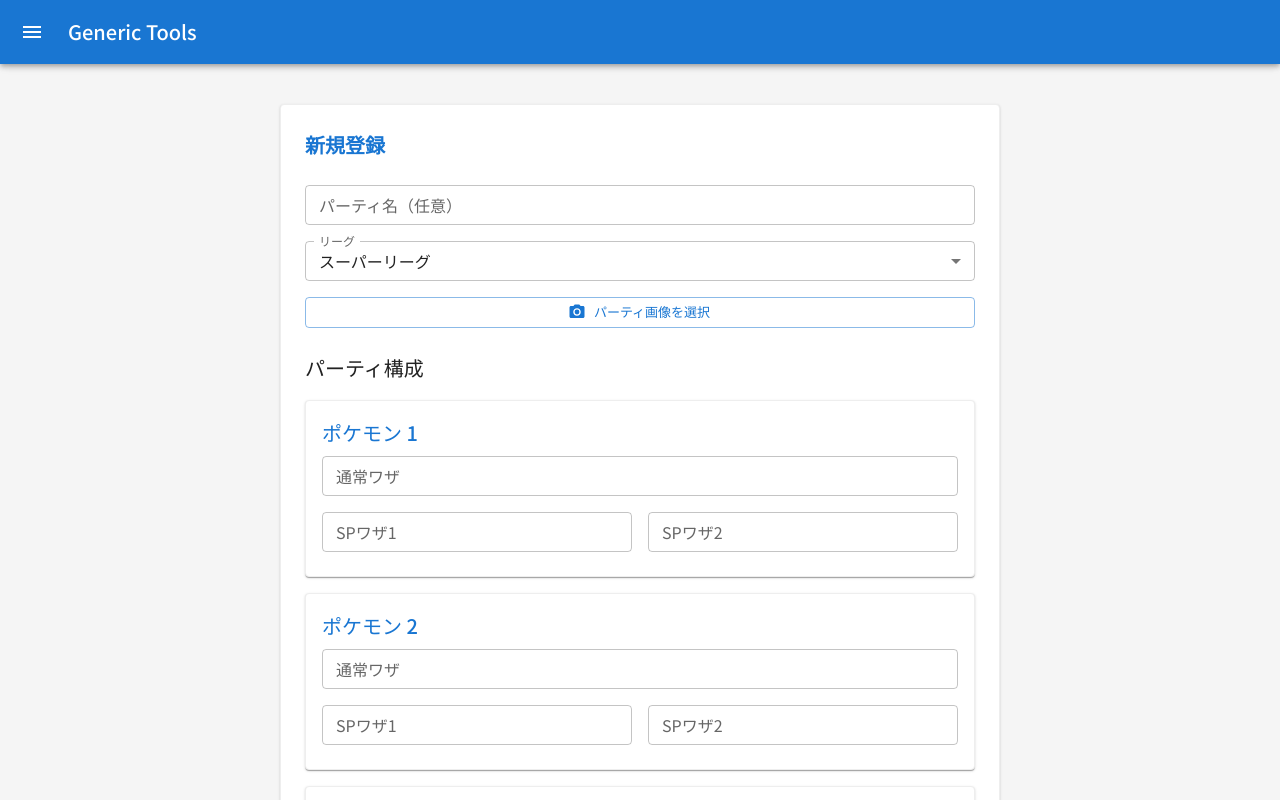
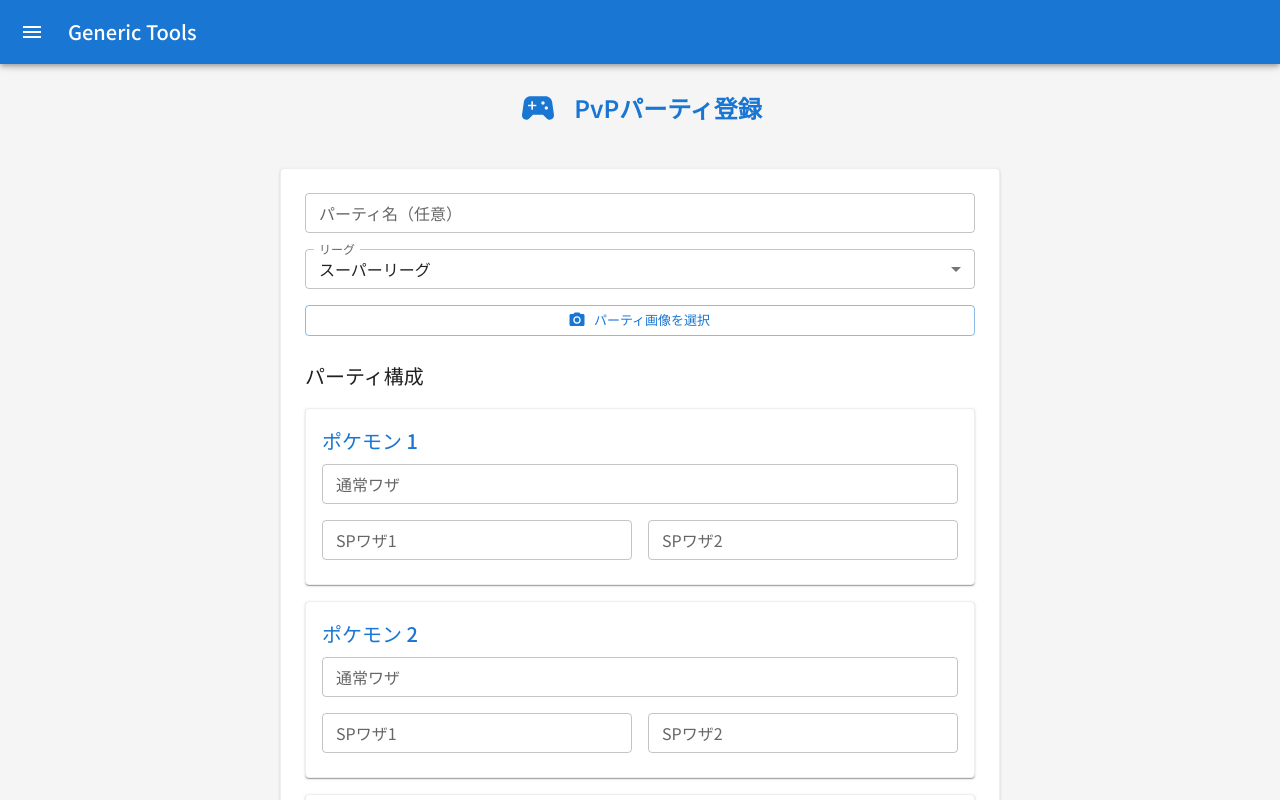
Before and after one commit to kachoriso/generic-tool, a React (Vite) app: page /parties/new in a window 1280 px wide. Shown: the top 800 px of the page. Built offline with nearby package versions, Linux system fonts and the light colour scheme.

Commit message:
Unify all page titles with consistent format and styling

```diff
--- a/src/components/HomePage.tsx
+++ b/src/components/HomePage.tsx
@@ -1,6 +1,6 @@
 import React from 'react';
 import { Container, Typography, Box, Card, CardContent, CardActions, Button } from '@mui/material';
-import { Assignment as TodoIcon, SportsEsports as PvpIcon, Calculate as CalcIcon } from '@mui/icons-material';
+import { Assignment as TodoIcon, SportsEsports as PvpIcon, Calculate as CalcIcon, Home as HomeIcon } from '@mui/icons-material';
 
 export default function HomePage() {
   const handleNavigation = (path: string) => {
@@ -9,18 +9,17 @@ export default function HomePage() {
 
   return (
     <Container maxWidth="md" sx={{ mt: 4, mb: 4 }}>
-      <Typography
-        variant="h3"
-        component="h1"
-        gutterBottom
-        align="center"
-        sx={{
-          mb: 4,
-          fontSize: { xs: '1.8rem', sm: '2.5rem', md: '3rem' }
-        }}
-      >
-        Generic Tools
-      </Typography>
+      {/* ページタイトル */}
+      <Box sx={{ display: 'flex', alignItems: 'center', gap: 2, mb: 3, justifyContent: 'center' }}>
+        <HomeIcon sx={{ fontSize: { xs: 32, sm: 40 }, color: 'primary.main' }} />
+        <Typography
+          variant="h5"
+          component="h1"
+          sx={{ fontWeight: 600, color: 'primary.main', textAlign: 'center' }}
+        >
+          Generic Tools
+        </Typography>
+      </Box>
 
       <Typography variant="h6" component="p" align="center" color="text.secondary" sx={{ mb: 6 }}>
         使用する機能を選択してください
--- a/src/components/Navigation.tsx
+++ b/src/components/Navigation.tsx
@@ -44,7 +44,7 @@ export const Navigation: React.FC<NavigationProps> = ({ currentPath = '/' }) =>
     { label: 'TODOリスト', path: '/todos', icon: <TodoIcon /> },
     { divider: true },
     { label: 'パーティ一覧', path: '/parties', icon: <ListIcon /> },
-    { label: '新規パーティ作成', path: '/parties/new', icon: <AddIcon /> },
+    { label: 'PvPパーティ登録', path: '/parties/new', icon: <AddIcon /> },
     { divider: true },
     { label: '価格計算機', path: '/calculator', icon: <CalcIcon /> },
   ];
--- a/src/components/PartyList.tsx
+++ b/src/components/PartyList.tsx
@@ -26,6 +26,7 @@ import {
   Edit as EditIcon,
   Delete as DeleteIcon,
   Visibility as ViewIcon,
+  List as ListIcon,
 } from '@mui/icons-material';
 import { PartyApiClient, useApiState } from '../lib/api';
 import type { PvpParty, League } from '../types/database';
@@ -149,13 +150,21 @@ export default function PartyList({
 
   return (
     <Box sx={{ maxWidth: 1200, margin: '0 auto', padding: 3 }}>
-      {/* ヘッダー */}
-      <Box sx={{ display: 'flex', justifyContent: 'space-between', alignItems: 'center', mb: 3 }}>
-        <Typography variant="h4" component="h1" sx={{ fontWeight: 'bold' }}>
-          🎮 PvPパーティ一覧
+      {/* ページタイトル */}
+      <Box sx={{ display: 'flex', alignItems: 'center', gap: 2, mb: 3, justifyContent: 'center' }}>
+        <ListIcon sx={{ fontSize: { xs: 32, sm: 40 }, color: 'primary.main' }} />
+        <Typography
+          variant="h5"
+          component="h1"
+          sx={{ fontWeight: 600, color: 'primary.main', textAlign: 'center' }}
+        >
+          PvPパーティ一覧
         </Typography>
+      </Box>
 
-        {onNavigateToForm && (
+      {/* 新規作成ボタン */}
+      {onNavigateToForm && (
+        <Box sx={{ display: 'flex', justifyContent: 'center', mb: 3 }}>
           <Button
             variant="contained"
             startIcon={<AddIcon />}
@@ -164,8 +173,8 @@ export default function PartyList({
           >
             新しいパーティを作成
           </Button>
-        )}
-      </Box>
+        </Box>
+      )}
 
       {/* フィルター */}
       <Card sx={{ mb: 3 }}>
--- a/src/components/PvpPartyRegistration.tsx
+++ b/src/components/PvpPartyRegistration.tsx
@@ -776,19 +776,7 @@ export const PvpPartyRegistration: React.FC<PvpPartyRegistrationProps> = ({ part
   return (
     <Box sx={{ p: { xs: 1, sm: 2 }, maxWidth: 800, mx: 'auto' }}>
       <Paper elevation={1} sx={{ p: { xs: 2, sm: 3 }, border: '1px solid', borderColor: 'grey.200' }}>
-        <Typography
-          variant="h6"
-          gutterBottom
-          color="primary"
-          sx={{
-            fontWeight: 600,
-            fontSize: { xs: '1.1rem', sm: '1.25rem' }
-          }}
-        >
-          {party ? '編集' : '新規登録'}
-        </Typography>
-
-        <Box component="form" onSubmit={handleSubmit} sx={{ mt: 3 }}>
+        <Box component="form" onSubmit={handleSubmit} sx={{ mt: 0 }}>
           {/* 基本情報 */}
           <Stack spacing={2} sx={{ mb: 3 }}>
             <TextField
--- a/src/components/PvpPartyRegistrationWithApi.tsx
+++ b/src/components/PvpPartyRegistrationWithApi.tsx
@@ -11,7 +11,7 @@ import {
   DialogActions,
   Button,
 } from '@mui/material';
-import { CheckCircle, List as ListIcon } from '@mui/icons-material';
+import { CheckCircle, List as ListIcon, SportsEsports } from '@mui/icons-material';
 import { PvpPartyRegistration } from './PvpPartyRegistration';
 import { PartyApiClient, useApiState, handleApiError } from '../lib/api';
 import { convertFormToDbInput, convertDbToForm, validatePartyInput, getSuccessMessage, getErrorMessage } from '../utils/partyDataAdapter';
@@ -156,6 +156,18 @@ export const PvpPartyRegistrationWithApi: React.FC<PvpPartyRegistrationWithApiPr
 
   return (
     <Box sx={{ maxWidth: 800, margin: '0 auto', padding: { xs: 1, sm: 3 } }}>
+      {/* ページタイトル */}
+      <Box sx={{ display: 'flex', alignItems: 'center', gap: 2, mb: 3, justifyContent: 'center' }}>
+        <SportsEsports sx={{ fontSize: { xs: 32, sm: 40 }, color: 'primary.main' }} />
+        <Typography
+          variant="h5"
+          component="h1"
+          sx={{ fontWeight: 600, color: 'primary.main', textAlign: 'center' }}
+        >
+          PvPパーティ登録
+        </Typography>
+      </Box>
+
       {/* エラー表示 */}
       {(loadError || saveError) && (
         <Alert severity="error" sx={{ mb: 3 }}>
--- a/src/components/TodoList.tsx
+++ b/src/components/TodoList.tsx
@@ -1,5 +1,6 @@
 import React, { useState, useEffect } from 'react';
 import { Container, Typography, Box, Paper } from '@mui/material';
+import { Assignment } from '@mui/icons-material';
 import { TodoInput } from './TodoInput';
 import { TodoItem } from './TodoItem';
 import type { TodoItem as TodoItemType } from '../types';
@@ -50,9 +51,17 @@ export default function TodoList() {
 
   return (
     <Container maxWidth="md" sx={{ mt: 4, mb: 4 }}>
-      <Typography variant="h4" component="h1" gutterBottom align="center">
-        TODOリスト
-      </Typography>
+      {/* ページタイトル */}
+      <Box sx={{ display: 'flex', alignItems: 'center', gap: 2, mb: 3, justifyContent: 'center' }}>
+        <Assignment sx={{ fontSize: { xs: 32, sm: 40 }, color: 'primary.main' }} />
+        <Typography
+          variant="h5"
+          component="h1"
+          sx={{ fontWeight: 600, color: 'primary.main', textAlign: 'center' }}
+        >
+          TODOリスト
+        </Typography>
+      </Box>
 
       <Paper elevation={3} sx={{ p: 3, mb: 3 }}>
         <TodoInput onAdd={addTodo} />
```
